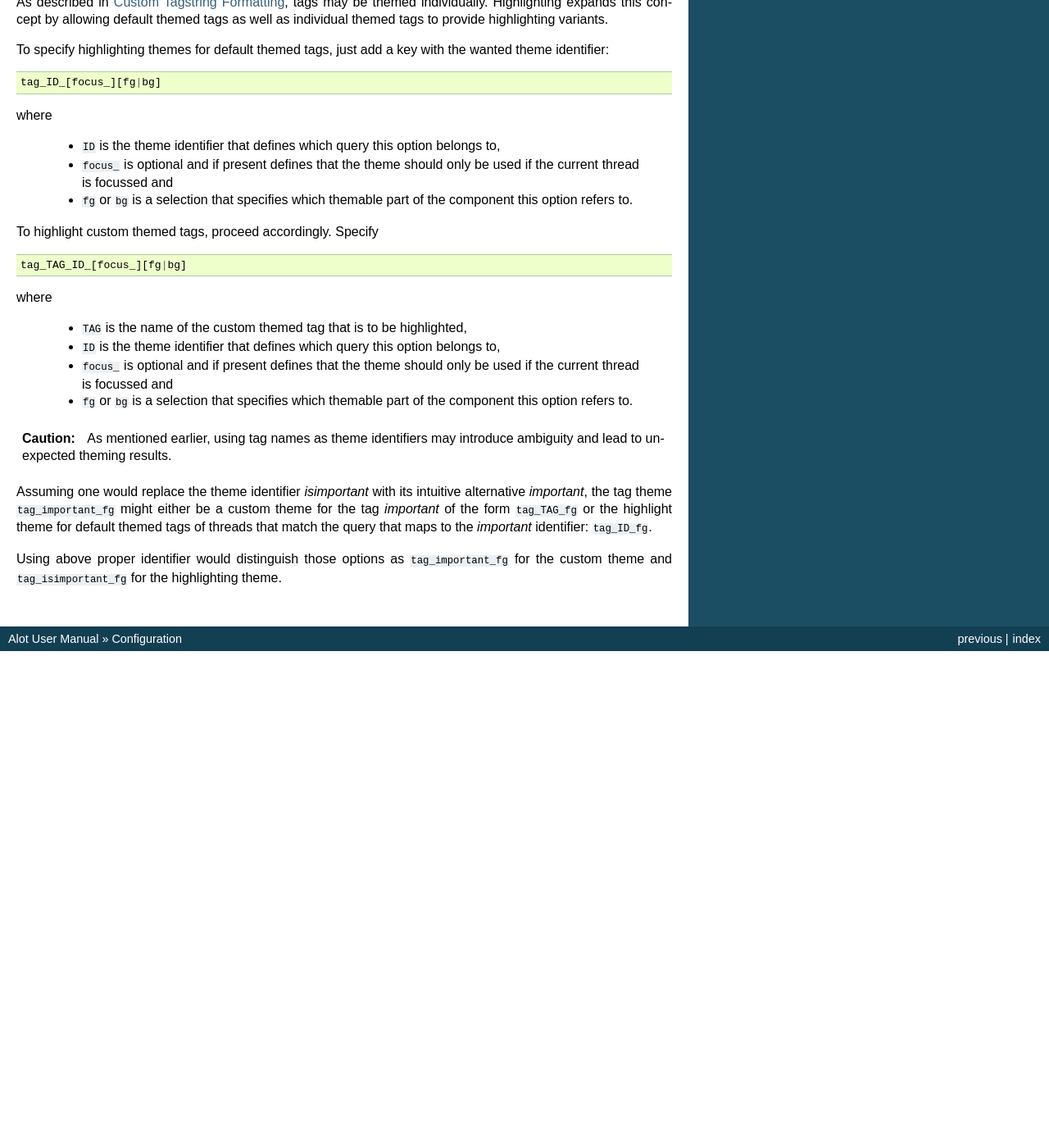
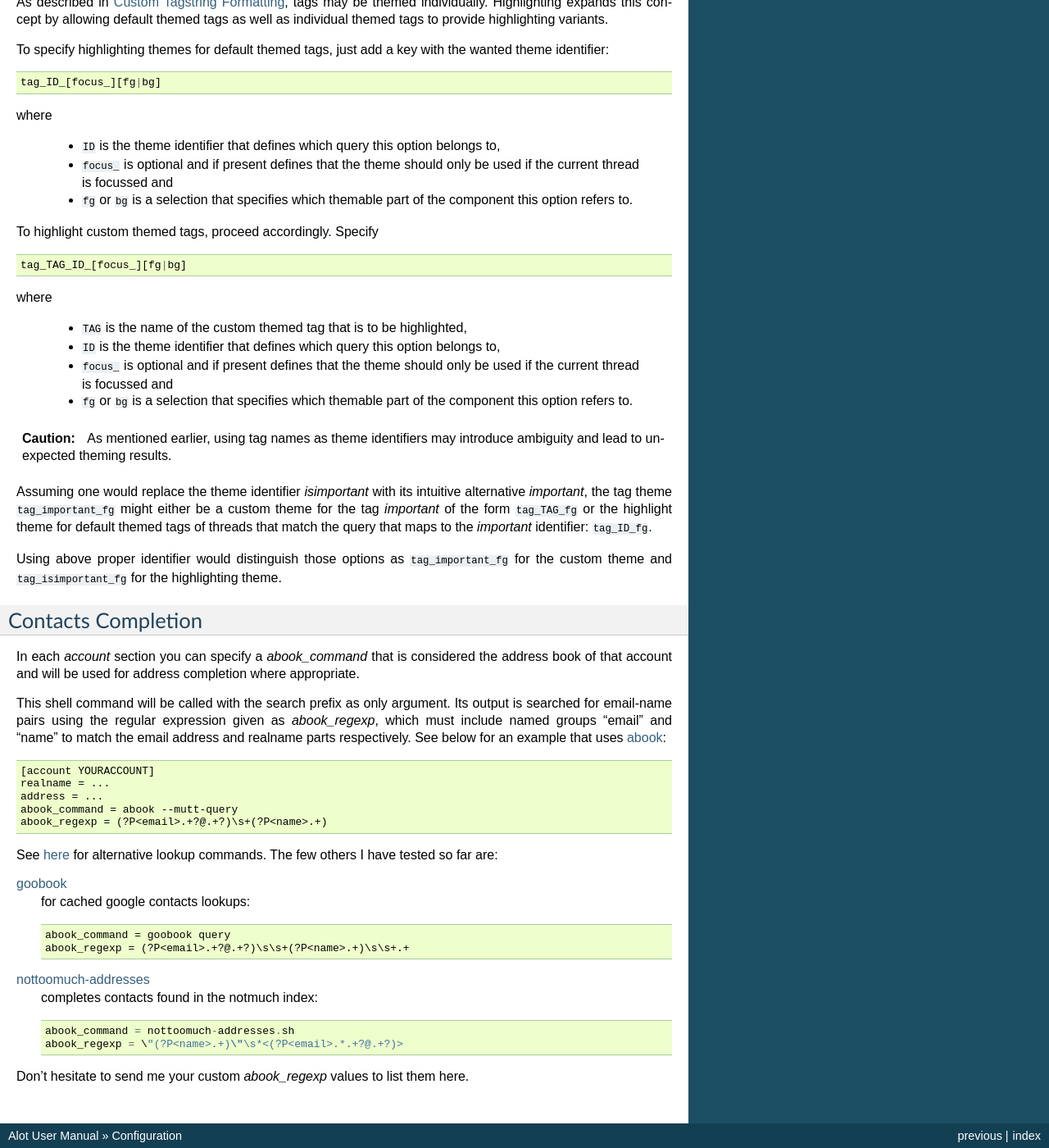
Before and after one commit to pazz/alot, a Sphinx documentation site: the page built from docs/user/source/configuration.rst, in a window 1280 px wide and 1400 px high, scrolled down 5766 px. Shown: the whole window at 82% size. Built offline with Sphinx 7.4.7, drawn with Linux system fonts in a browser that asks for light colours; before the commit the page ends 6560 px from its top, so only the background shows below that.

Commit message:
add contacts completion docs

```diff
--- a/docs/user/source/configuration.rst
+++ b/docs/user/source/configuration.rst
@@ -392,3 +392,37 @@ theme for default themed tags of threads that match the query that maps to the
 Using above proper identifier would distinguish those options as
 ``tag_important_fg`` for the custom theme and ``tag_isimportant_fg`` for the
 highlighting theme.
+
+
+Contacts Completion
+===================
+In each `account` section you can specify a `abook_command` that
+is considered the address book of that account and will be used
+for address completion where appropriate.
+
+This shell command will be called with the search prefix as only argument.
+Its output is searched for email-name pairs using the regular expression given as `abook_regexp`,
+which must include named groups "email" and "name" to match the email address and realname parts
+respectively. See below for an example that uses `abook <http://abook.sourceforge.net/>`_::
+
+    [account YOURACCOUNT]
+    realname = ...
+    address = ...
+    abook_command = abook --mutt-query
+    abook_regexp = (?P<email>.+?@.+?)\s+(?P<name>.+)
+
+See `here <http://notmuchmail.org/emacstips/#index11h2>`_ for alternative lookup commands. The few others I have tested so far are:
+
+`goobook <http://code.google.com/p/goobook/>`_
+    for cached google contacts lookups::
+
+      abook_command = goobook query
+      abook_regexp = (?P<email>.+?@.+?)\s\s+(?P<name>.+)\s\s+.+
+
+`nottoomuch-addresses <http://www.iki.fi/too/nottoomuch/nottoomuch-addresses/>`_
+    completes contacts found in the notmuch index::
+
+      abook_command = nottoomuch-addresses.sh
+      abook_regexp = \"(?P<name>.+)\"\s*<(?P<email>.*.+?@.+?)>
+
+Don't hesitate to send me your custom `abook_regexp` values to list them here.
```
